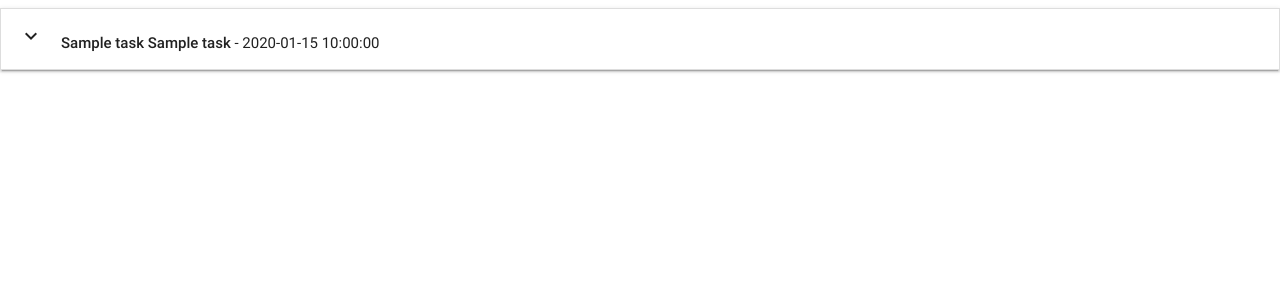
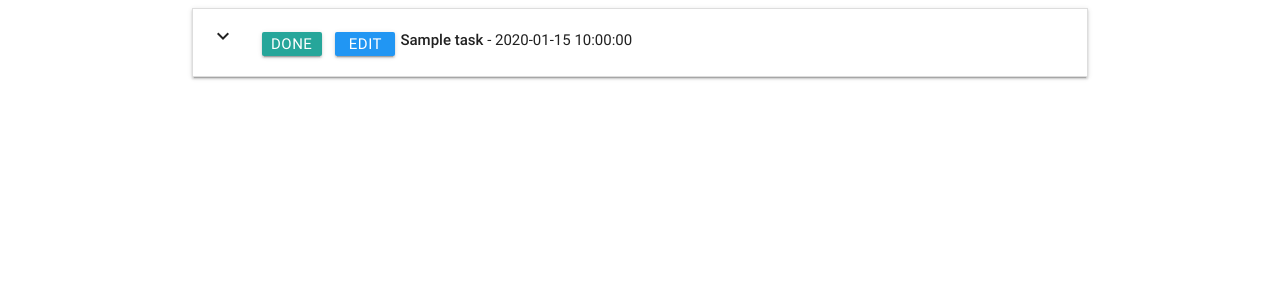
Before and after one commit to poldi2018/task_manager, a Flask app: page /get_tasks in a window 1280 px wide. Shown: the top 300 px of the page. Run offline with Flask 2, Linux system fonts and the light colour scheme; a database or web service that is not in the repository returns one stand-in record (values such as "Sample title"); some libraries are stand-ins or nearby versions.

Commit message:
added functionality on edit button

```diff
--- a/app.py
+++ b/app.py
@@ -23,6 +23,12 @@ def insert_task():
     tasks.insert_one(request.form.to_dict())
     return redirect(url_for('get_tasks'))
 
+@app.route('/edit_task/<task_id>')
+def edit_task(task_id):
+    the_task = mongo.db.tasks.find_one({"_id": ObjectId(task_id)})
+    all_categories = mongo.db.categories.find()
+    return render_template('edittask.html', task=the_task, categories=all_categories)
+
 
 if __name__ == '__main__':
     app.run(host=os.environ.get('IP'),
--- /dev/null
+++ b/static/css/style.css
@@ -0,0 +1,11 @@
+.btn-small {
+    height: 24px;
+    width: 60px;
+    line-height: 24px;
+    margin: 5px 5px;
+    padding: 0 0.5em;
+}
+
+.task_header {
+    margin-top: 5px;
+}
--- a/templates/base.html
+++ b/templates/base.html
@@ -4,11 +4,13 @@
 <head>
     <link href="https://fonts.googleapis.com/icon?family=Material+Icons" rel="stylesheet">
     <link rel="stylesheet" href="https://cdnjs.cloudflare.com/ajax/libs/materialize/0.100.2/css/materialize.min.css">
+    <link rel="stylesheet" href="{{url_for("static", filename="css/style.css")}}" type="text/css" />
 </head>
 
 <body>
-    {% block content %} {% endblock %}
-
+    <div class="container">
+        {% block content %} {% endblock %}
+    </div>
     <script src="https://cdnjs.cloudflare.com/ajax/libs/jquery/3.2.1/jquery.min.js"></script>
     <script src="https://cdnjs.cloudflare.com/ajax/libs/materialize/0.100.2/js/materialize.min.js"></script>
     <script type="text/javascript">
--- a/templates/tasks.html
+++ b/templates/tasks.html
@@ -5,9 +5,15 @@
     {% for task in tasks %}
     <li>
         <div class="collapsible-header">
+            <div class="col s3">
+                <i class="material-icons">expand_more</i>
+                <a href="" class="waves-effect waves-light btn btn-small">Done</a>
+                <a href="{{url_for('edit_task', task_id=task._id)}}" class="waves-effect waves-light btn btn-small blue">Edit</a>
 
-            <div class=" task_header col s9">
-                <i class="material-icons">expand_more</i><strong>{{task.category_name}} {{task.task_name}}</strong> - {{task.due_date}}
+
+            </div>
+            <div class="task_header col s9">
+                <strong>{{task.task_name}}</strong> - {{task.due_date}}
             </div>
         </div>
         <div class="collapsible-body">
```
Also changed, not shown: templates/edittask.html (added, +55 -0 lines).
